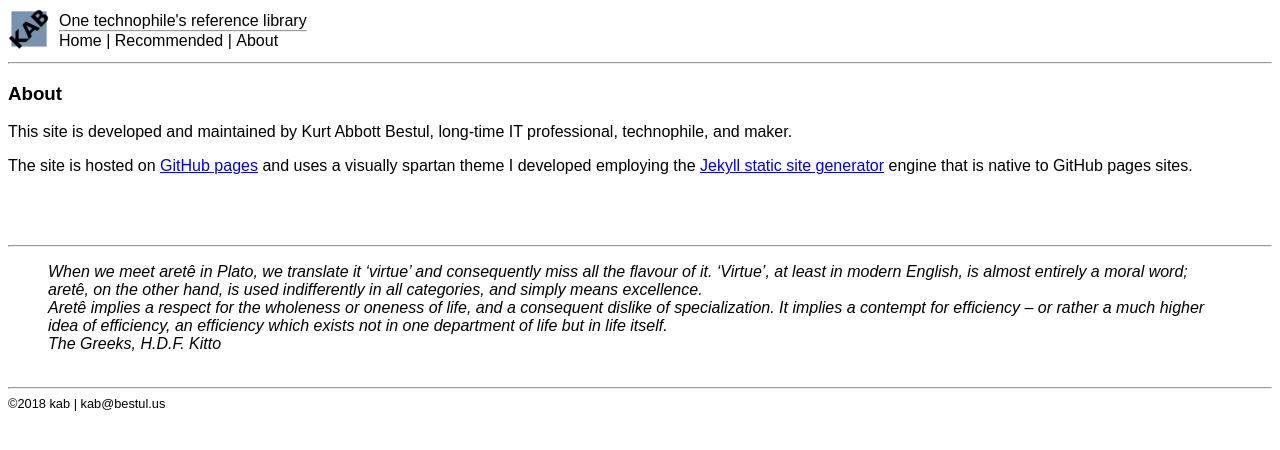
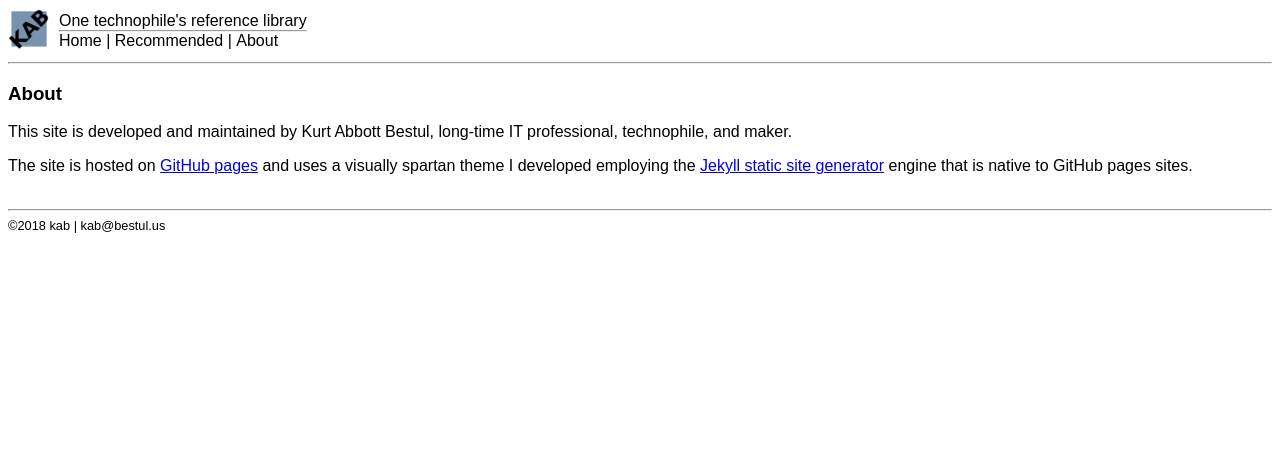
Before and after one commit to kabtech/kab, a Jekyll site: the page built from about.md, in a window 1280 px wide. Shown: the top 450 px of the page. Built offline with Jekyll 4.4.1, drawn with Linux system fonts in a browser that asks for light colours.

Commit message:
Update about.md

```diff
--- a/about.md
+++ b/about.md
@@ -9,13 +9,3 @@ This site is developed and maintained by Kurt Abbott Bestul, long-time IT profes
 The site is hosted on [GitHub pages](https://pages.github.com/) and uses a visually spartan theme I developed employing the [Jekyll static site generator](https://en.wikipedia.org/wiki/Jekyll_(software)) engine that is native to GitHub pages sites.
 <br/>
 <br/>
-<br/>
-<br/>
-
----
-
-> *When we meet aret&#234; in Plato, we translate it 'virtue' and consequently miss all the flavour of it. 'Virtue', at least in modern English, is almost entirely a moral word; aret&#234;, on the other hand, is used indifferently in all categories, and simply means excellence.
-Aret&#234; implies a respect for the wholeness or oneness of life, and a consequent dislike of specialization. It implies a contempt for efficiency -- or rather a much higher idea of efficiency, an efficiency which exists not in one department of life but in life itself.
-The Greeks, H.D.F. Kitto*
-<br/>
-<br/>
```
